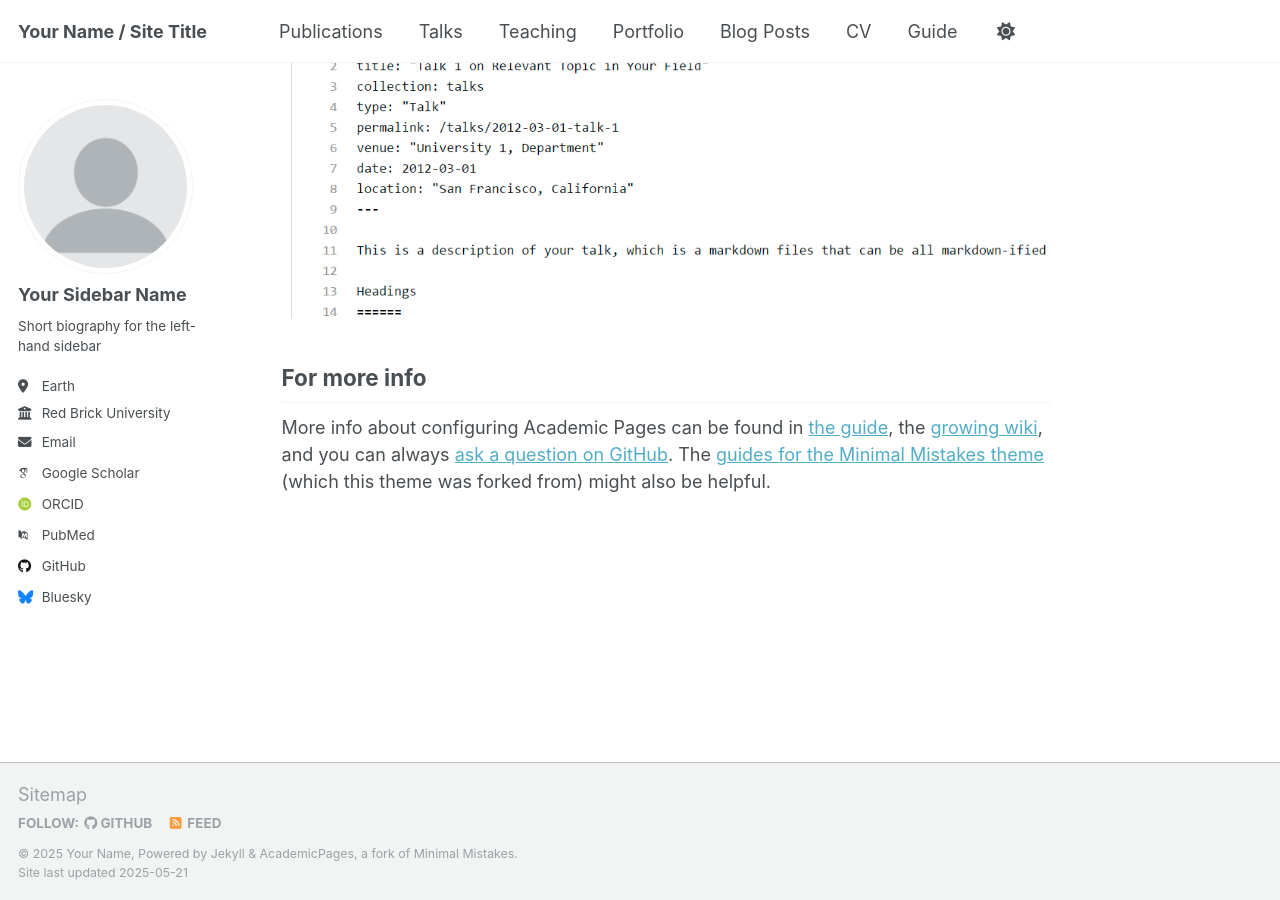
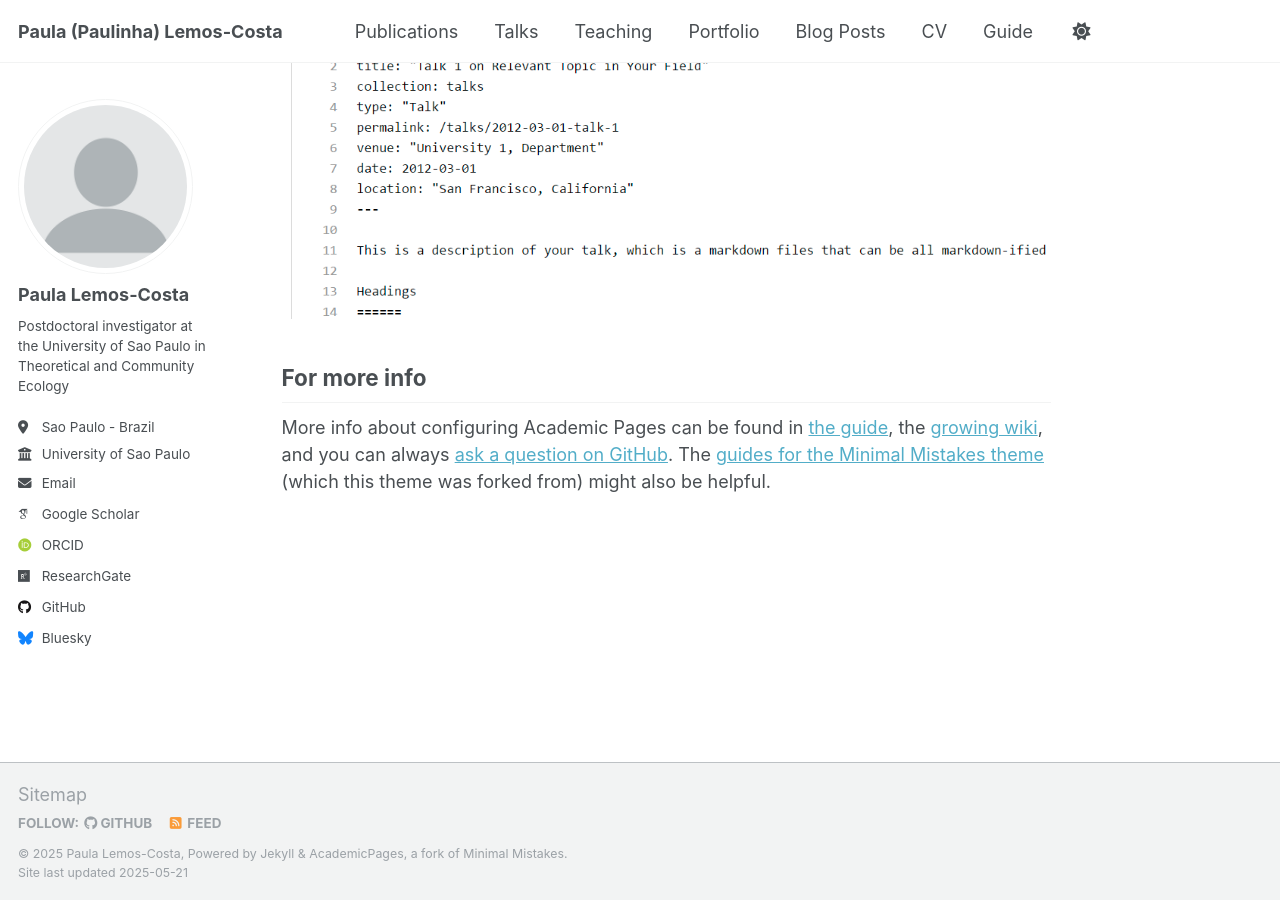
Before and after one commit to paulinhalemos/paulinhalemos.github.io, a Jekyll site: the page built from _pages/about.md, in a window 1280 px wide and 900 px high, scrolled down 2636 px. Built offline with Jekyll 4.4.1, drawn with Linux system fonts in a browser that asks for light colours; some web fonts are replaced.

Commit message:
Update _config.yml

```diff
--- a/_config.yml
+++ b/_config.yml
@@ -9,13 +9,13 @@
 # Basic Site Settings
 locale                   : "en-US"
 site_theme               : "default"
-title                    : "Your Name / Site Title"
+title                    : "Paula (Paulinha) Lemos-Costa"
 title_separator          : "-"
-name                     : &name "Your Name"
-description              : &description "personal description"
-url                      : https://academicpages.github.io # the base hostname & protocol for your site e.g. "https://[your GitHub username].github.io" or if you already have some other page hosted on Github then use "https://[your GitHub username].github.io/[Your Repo Name]"
+name                     : &name "Paula Lemos-Costa"
+description              : &description "Postdoctoral investigator"
+url                      : https://paulinhalemos.github.io # the base hostname & protocol for your site e.g. "https://[your GitHub username].github.io" or if you already have some other page hosted on Github then use "https://[your GitHub username].github.io/[Your Repo Name]"
 baseurl                  : "" # the subpath of your site, e.g. "/blog"
-repository               : "academicpages/academicpages.github.io"
+repository               : "paulinhalemos/paulinhalemos.github.io"
 
 # Site Author - The following control what appear as part of the author content on the side bar.
 #               If a field is blank the icon and link will not appear, otherwise it will be shown.
@@ -23,35 +23,35 @@ repository               : "academicpages/academicpages.github.io"
 author:
   # Biographic information
   avatar           : "profile.png"
-  name             : "Your Sidebar Name"
+  name             : "Paula Lemos-Costa"
   pronouns         : # example: "she/her"
-  bio              : "Short biography for the left-hand sidebar"
-  location         : "Earth"
-  employer         : "Red Brick University"
+  bio              : "Postdoctoral investigator at the University of Sao Paulo in Theoretical and Community Ecology"
+  location         : "Sao Paulo - Brazil"
+  employer         : "University of Sao Paulo"
   uri              : # URL
-  email            : "none@example.org"
+  email            : "paulinhalemos@gmail.com"
 
   # Academic websites
   academia         : # URL
   arxiv            : # URL - Update with the correct link to your profile
-  googlescholar    : "https://scholar.google.com/citations?user=PS_CX0AAAAAJ"
+  googlescholar    : "https://scholar.google.com/citations?user=nyZK59UAAAAJ&hl=pt-BR"
   impactstory      : # URL
-  orcid            : "http://orcid.org/yourorcidurl"
+  orcid            : "https://orcid.org/0000-0001-6983-2022"
   semantic         : # URL
-  pubmed           : "https://www.ncbi.nlm.nih.gov/pubmed/?term=john+snow"
-  researchgate     : # URL
+  pubmed           : # URL
+  researchgate     : "https://www.researchgate.net/profile/Paula-Lemos-Costa"
   scopus           : # URL
 
   # Repositories and software development
   bitbucket        : # Username - Update with your username on the site
   codepen          : # Username
   dribbble         : # Username
-  github           : "academicpages"
+  github           : "paulinhalemos"
   kaggle           : # Username
   stackoverflow    : # User number or user number and name (i.e., use "1" or "1/jeff-atwood")
 
   # Social media
-  bluesky          : "bsky.app" # Replace this with you Bluesky username
+  bluesky          : "paulinhalemos.bsky.social" # Replace this with you Bluesky username
   facebook         : # Username
   flickr           : # Username
   foursquare       : # Username
```
